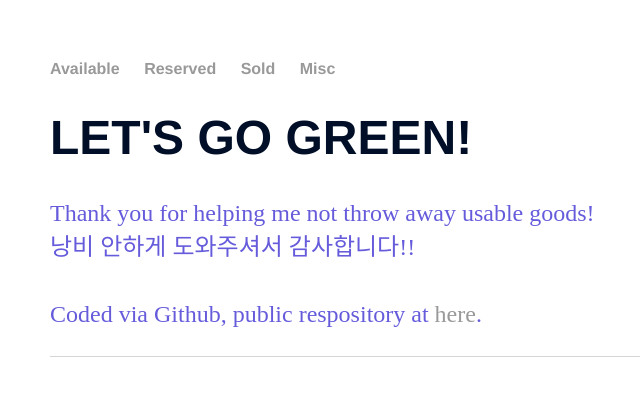
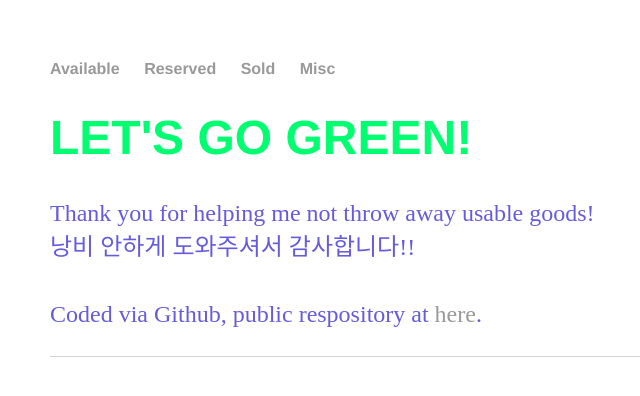
Before and after one commit to AvionMoveOut/AvionMoveOut.github.io, a Jekyll site: the page built from misc/index.html, in a window 1280 px wide. Shown: the top 396 px of the page, without its empty margins (142-782 px from the left). Built offline with Jekyll 4.4.1, drawn with Linux system fonts in a browser that asks for light colours.

Commit message:
Update index.html

```diff
--- a/misc/index.html
+++ b/misc/index.html
@@ -4,7 +4,7 @@ title: Gwag's Move Out
 ---
 <div class="blurb">
 	<h1>
-		<font color=##\00FF27> LET'S GO GREEN! </font>
+		<font color=##00FF27> LET'S GO GREEN! </font>
 	</h1>
 	<p>
 		<font color=#655BDB>
```
